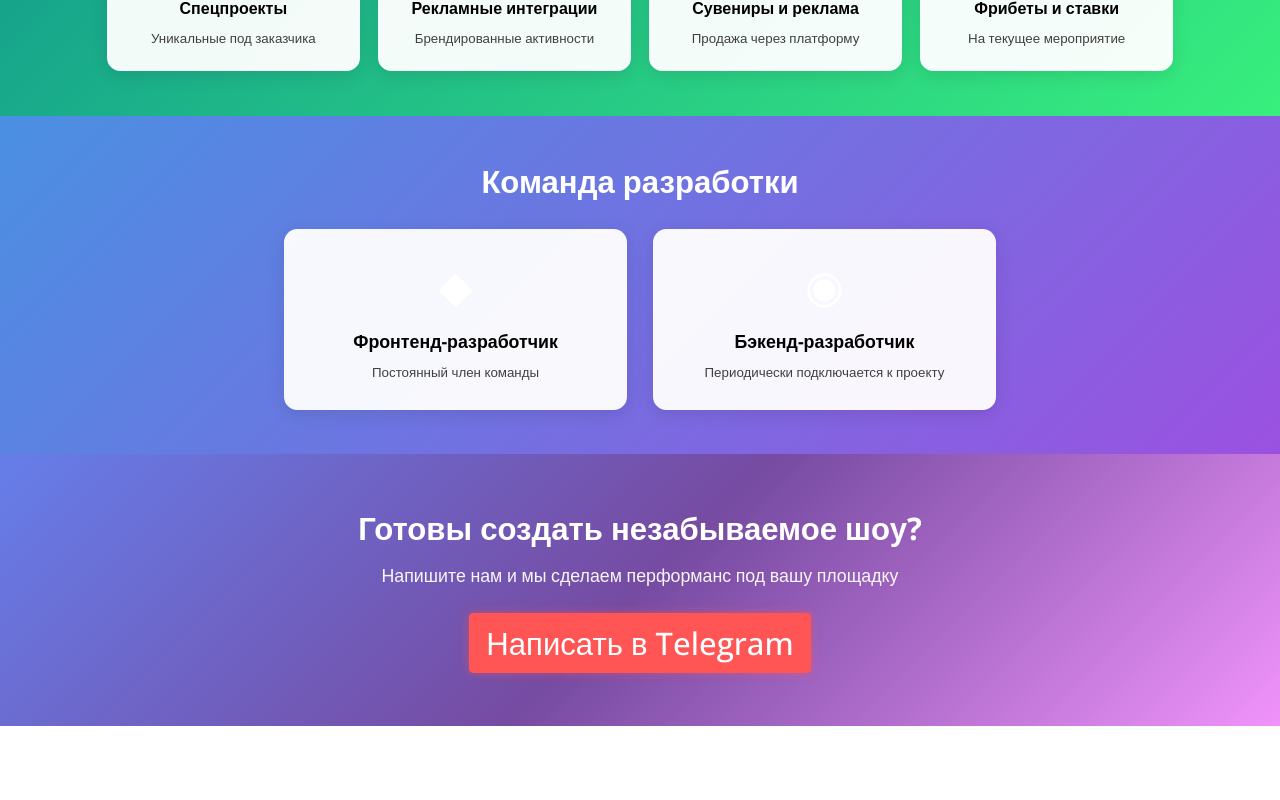
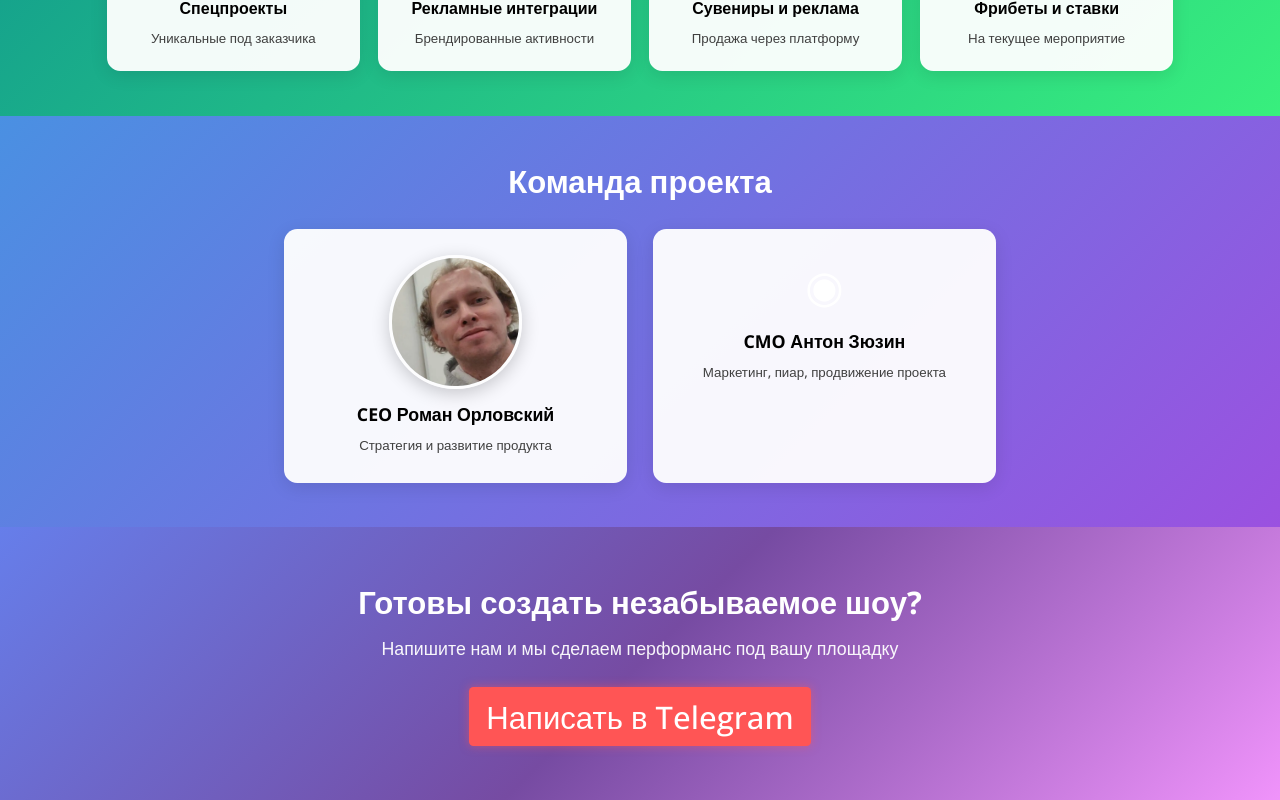
Before and after one commit to roman-orlovskiy/gromka.ru, a Vue app: page /#/ in a window 1280 px wide. Shown: the part 4520-5320 px from the top of the page. Before the commit the page ends 5246 px from the top, so only its background shows below. Built offline with nearby package versions, Linux system fonts and the light colour scheme.

Commit message:
Add image

```diff
--- a/src/views/PerformanceView.vue
+++ b/src/views/PerformanceView.vue
@@ -312,17 +312,19 @@
     <!-- Team Section -->
     <section class="performance__section performance__section--primary">
       <div class="performance__container">
-        <h2 class="performance__section-title">Команда разработки</h2>
+        <h2 class="performance__section-title">Команда проекта</h2>
         <div class="performance__team">
           <div class="performance__team-item">
-            <div class="performance__team-icon">◆</div>
-            <h3>Фронтенд-разработчик</h3>
-            <p>Постоянный член команды</p>
+            <div class="performance__team-photo">
+              <img src="@/assets/images/home/team/roman-orlovskiy.webp" alt="Роман Орловский" />
+            </div>
+            <h3>CEO Роман Орловский</h3>
+            <p>Стратегия и развитие продукта</p>
           </div>
           <div class="performance__team-item">
             <div class="performance__team-icon">◉</div>
-            <h3>Бэкенд-разработчик</h3>
-            <p>Периодически подключается к проекту</p>
+            <h3>CMO Антон Зюзин</h3>
+            <p>Маркетинг, пиар, продвижение проекта</p>
           </div>
         </div>
     </div>
@@ -1307,6 +1309,25 @@ const openDemoModal = () => {
     margin-bottom: 1.5rem;
   }
 
+  &__team-photo {
+    width: 15rem;
+    height: 15rem;
+    margin: 0 auto 1.5rem;
+    border-radius: 50%;
+    overflow: hidden;
+    box-shadow: 0 0.5rem 2rem rgba($color-black, 0.2);
+    border: 3px solid rgba($color-white, 0.8);
+
+    img {
+      width: 100%;
+    }
+
+    @include layout-aspect-mobile {
+      width: 12rem;
+      height: 12rem;
+    }
+  }
+
   /* CTA Section */
   &__cta {
     padding: 6rem 2rem;
```
Also changed, not shown: src/assets/images/home/team/roman-orlovskiy.webp (added).
